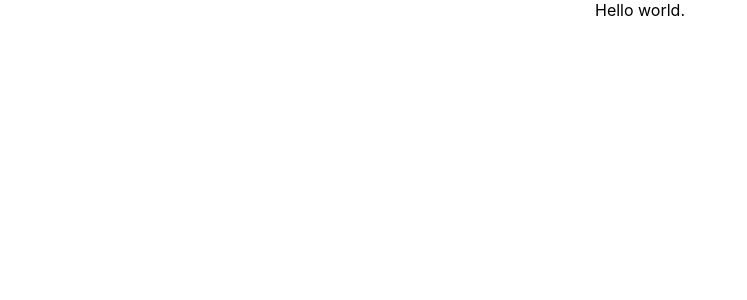
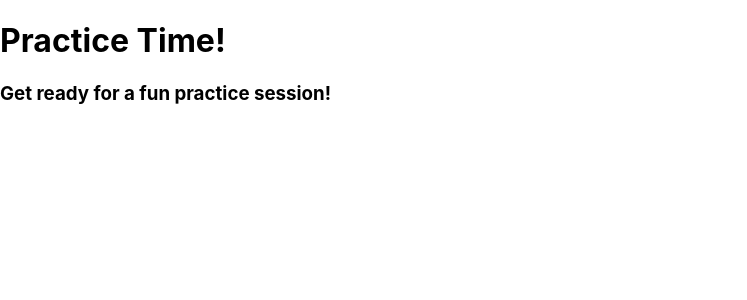
Before and after one commit to dujules23/practice-record-app-be, a React (Create React App) app in the folder practice-record/: page / in a window 1280 px wide. Shown: the top 300 px of the page, without its empty margins (0-747 px from the left). Built offline with nearby package versions, Linux system fonts and the light colour scheme.

Commit message:
fixed routing issues, v6 updates changed syntax

```diff
--- a/practice-record/package.json
+++ b/practice-record/package.json
@@ -8,7 +8,9 @@
     "@testing-library/user-event": "^13.5.0",
     "react": "^17.0.2",
     "react-dom": "^17.0.2",
+    "react-router": "^6.2.1",
     "react-router-dom": "^6.2.1",
+    "react-router-native": "^6.2.1",
     "react-scripts": "5.0.0",
     "web-vitals": "^2.1.2",
     "yup": "^0.32.11"
--- a/practice-record/src/App.js
+++ b/practice-record/src/App.js
@@ -7,17 +7,10 @@
 
   return (
     <Router>
-      <div className="App">
-        Hello world.
-      <div>
-        <Routes>
-          <Route exact path={"/"} component={Home} />
-          <Route path={"/login"} component={Login} />
-        </Routes>
-      </div>
-      </div>
-
-
+      <Routes>
+        <Route path="/" element={<Home />}/>
+        <Route path="/login" element={<Login />}/>
+      </Routes>
     </Router>
   );
 }
```
Also changed, not shown: 1 other file (tests, documents, lock files or other folders).
